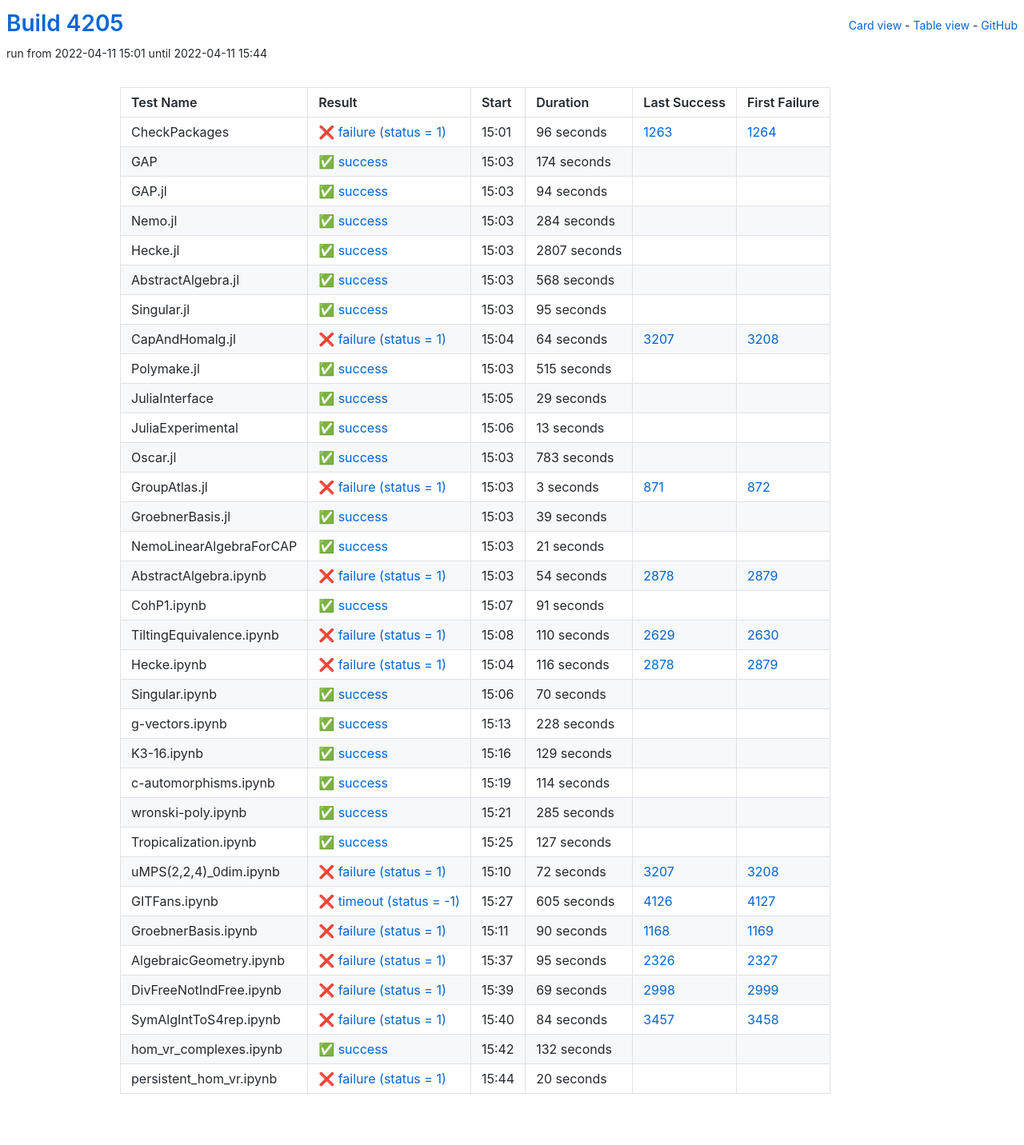
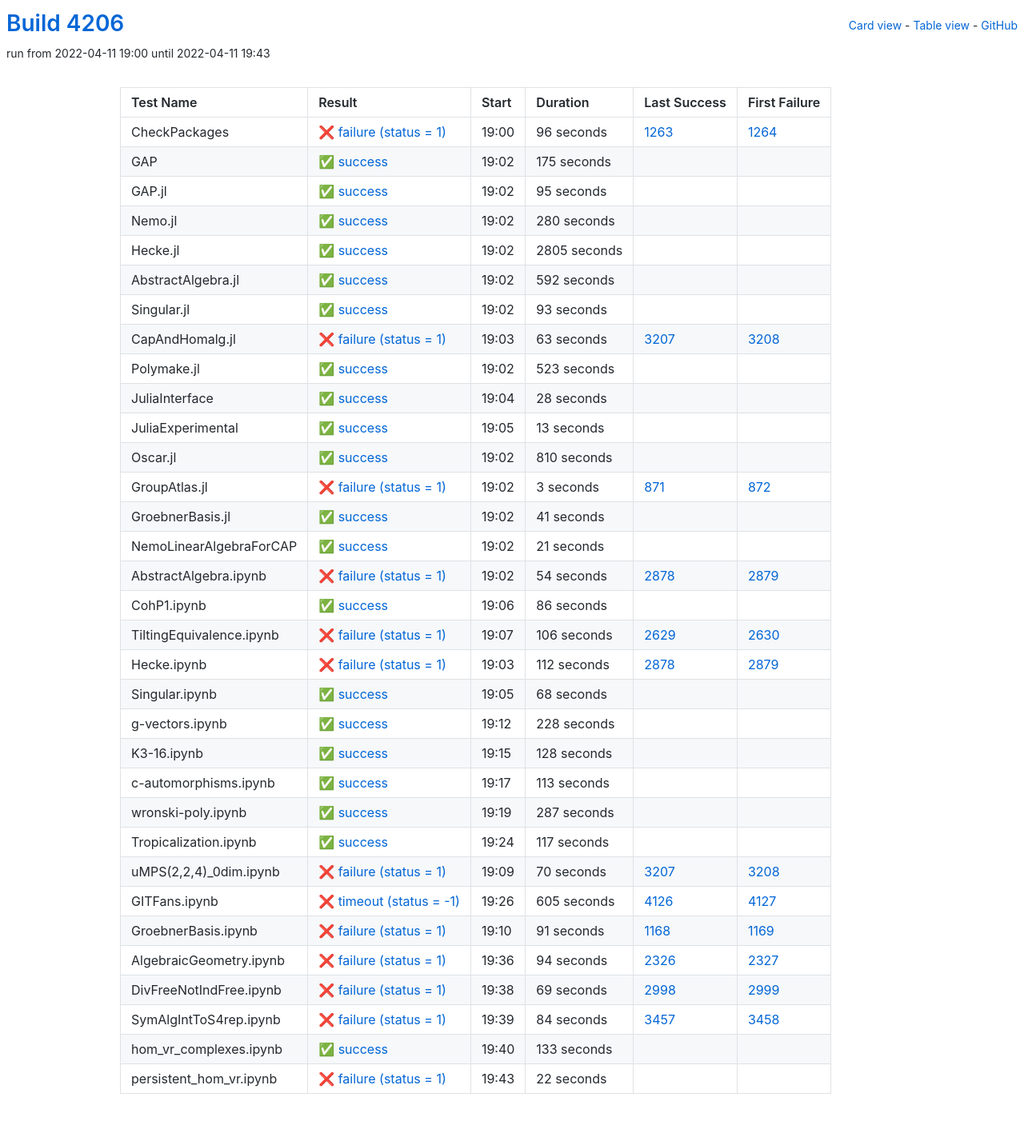
Before and after one commit to oscar-system/oscar-ci-status-stable, a Jekyll site: the page built from table.html, in a window 1280 px wide. Shown: the whole page at 80% size. Built offline with Jekyll 4.4.1, drawn with Linux system fonts in a browser that asks for light colours.

Commit message:
Build #4206

```diff
--- a/_data/ci.yml
+++ b/_data/ci.yml
@@ -1,6 +1,6 @@
 ---
-build: 4205
-build_url: https://oscarci.mathematik.uni-kl.de/job/oscar-stable/4205/
+build: 4206
+build_url: https://oscarci.mathematik.uni-kl.de/job/oscar-stable/4206/
 job: oscar-stable
 organization: oscar-system
 repo: oscar-ci-status-stable
@@ -8,8 +8,8 @@ repourl: https://github.com/oscar-system/oscar-ci-status-stable
 tests:
 - name: CheckPackages
   id: checkpackages
-  log: https://oscarci.mathematik.uni-kl.de/job/oscar-stable/4205/artifact/logs/build-4205/CheckPackages.log
-  start: 2022-04-11 15:01
+  log: https://oscarci.mathematik.uni-kl.de/job/oscar-stable/4206/artifact/logs/build-4206/CheckPackages.log
+  start: 2022-04-11 19:00
   success: false
   exitcode: 1
   status: failure
@@ -20,68 +20,20 @@ tests:
   first_failure_url: https://oscarci.mathematik.uni-kl.de/job/oscar-stable/1264/
 - name: GAP
   id: gap
-  log: https://oscarci.mathematik.uni-kl.de/job/oscar-stable/4205/artifact/logs/build-4205/GAP.log
-  start: 2022-04-11 15:03
+  log: https://oscarci.mathematik.uni-kl.de/job/oscar-stable/4206/artifact/logs/build-4206/GAP.log
+  start: 2022-04-11 19:02
   success: true
   exitcode: 0
   status: success
-  duration: 174
+  duration: 175
   last_success: false
   last_success_url:
   first_failure: false
   first_failure_url:
 - name: GAP.jl
   id: gap-jl
-  log: https://oscarci.mathematik.uni-kl.de/job/oscar-stable/4205/artifact/logs/build-4205/GAP.jl.log
-  start: 2022-04-11 15:03
-  success: true
-  exitcode: 0
-  status: success
-  duration: 94
-  last_success: false
-  last_success_url:
-  first_failure: false
-  first_failure_url:
-- name: Nemo.jl
-  id: nemo-jl
-  log: https://oscarci.mathematik.uni-kl.de/job/oscar-stable/4205/artifact/logs/build-4205/Nemo.jl.log
-  start: 2022-04-11 15:03
-  success: true
-  exitcode: 0
-  status: success
-  duration: 284
-  last_success: false
-  last_success_url:
-  first_failure: false
-  first_failure_url:
-- name: Hecke.jl
-  id: hecke-jl
-  log: https://oscarci.mathematik.uni-kl.de/job/oscar-stable/4205/artifact/logs/build-4205/Hecke.jl.log
-  start: 2022-04-11 15:03
-  success: true
-  exitcode: 0
-  status: success
-  duration: 2807
-  last_success: false
-  last_success_url:
-  first_failure: false
-  first_failure_url:
-- name: AbstractAlgebra.jl
-  id: abstractalgebra-jl
-  log: https://oscarci.mathematik.uni-kl.de/job/oscar-stable/4205/artifact/logs/build-4205/AbstractAlgebra.jl.log
-  start: 2022-04-11 15:03
-  success: true
-  exitcode: 0
-  status: success
-  duration: 568
-  last_success: false
-  last_success_url:
-  first_failure: false
-  first_failure_url:
-- name: Singular.jl
-  id: singular-jl
-  log: https://oscarci.mathematik.uni-kl.de/job/oscar-stable/4205/artifact/logs/build-4205/Singular.jl.log
-  start: 2022-04-11 15:03
+  log: https://oscarci.mathematik.uni-kl.de/job/oscar-stable/4206/artifact/logs/build-4206/GAP.jl.log
+  start: 2022-04-11 19:02
   success: true
   exitcode: 0
   status: success
@@ -90,46 +42,94 @@ tests:
   last_success_url:
   first_failure: false
   first_failure_url:
+- name: Nemo.jl
+  id: nemo-jl
+  log: https://oscarci.mathematik.uni-kl.de/job/oscar-stable/4206/artifact/logs/build-4206/Nemo.jl.log
+  start: 2022-04-11 19:02
+  success: true
+  exitcode: 0
+  status: success
+  duration: 280
+  last_success: false
+  last_success_url:
+  first_failure: false
+  first_failure_url:
+- name: Hecke.jl
+  id: hecke-jl
+  log: https://oscarci.mathematik.uni-kl.de/job/oscar-stable/4206/artifact/logs/build-4206/Hecke.jl.log
+  start: 2022-04-11 19:02
+  success: true
+  exitcode: 0
+  status: success
+  duration: 2805
+  last_success: false
+  last_success_url:
+  first_failure: false
+  first_failure_url:
+- name: AbstractAlgebra.jl
+  id: abstractalgebra-jl
+  log: https://oscarci.mathematik.uni-kl.de/job/oscar-stable/4206/artifact/logs/build-4206/AbstractAlgebra.jl.log
+  start: 2022-04-11 19:02
+  success: true
+  exitcode: 0
+  status: success
+  duration: 592
+  last_success: false
+  last_success_url:
+  first_failure: false
+  first_failure_url:
+- name: Singular.jl
+  id: singular-jl
+  log: https://oscarci.mathematik.uni-kl.de/job/oscar-stable/4206/artifact/logs/build-4206/Singular.jl.log
+  start: 2022-04-11 19:02
+  success: true
+  exitcode: 0
+  status: success
+  duration: 93
+  last_success: false
+  last_success_url:
+  first_failure: false
+  first_failure_url:
 - name: CapAndHomalg.jl
   id: capandhomalg-jl
-  log: https://oscarci.mathematik.uni-kl.de/job/oscar-stable/4205/artifact/logs/build-4205/CapAndHomalg.jl.log
-  start: 2022-04-11 15:04
+  log: https://oscarci.mathematik.uni-kl.de/job/oscar-stable/4206/artifact/logs/build-4206/CapAndHomalg.jl.log
+  start: 2022-04-11 19:03
   success: false
   exitcode: 1
   status: failure
-  duration: 64
+  duration: 63
   last_success: 3207
   last_success_url: https://oscarci.mathematik.uni-kl.de/job/oscar-stable/3207/
   first_failure: 3208
   first_failure_url: https://oscarci.mathematik.uni-kl.de/job/oscar-stable/3208/
 - name: Polymake.jl
   id: polymake-jl
-  log: https://oscarci.mathematik.uni-kl.de/job/oscar-stable/4205/artifact/logs/build-4205/Polymake.jl.log
-  start: 2022-04-11 15:03
+  log: https://oscarci.mathematik.uni-kl.de/job/oscar-stable/4206/artifact/logs/build-4206/Polymake.jl.log
+  start: 2022-04-11 19:02
   success: true
   exitcode: 0
   status: success
-  duration: 515
+  duration: 523
   last_success: false
   last_success_url:
   first_failure: false
   first_failure_url:
 - name: JuliaInterface
   id: juliainterface
-  log: https://oscarci.mathematik.uni-kl.de/job/oscar-stable/4205/artifact/logs/build-4205/JuliaInterface.log
-  start: 2022-04-11 15:05
+  log: https://oscarci.mathematik.uni-kl.de/job/oscar-stable/4206/artifact/logs/build-4206/JuliaInterface.log
+  start: 2022-04-11 19:04
   success: true
   exitcode: 0
   status: success
-  duration: 29
+  duration: 28
   last_success: false
   last_success_url:
   first_failure: false
   first_failure_url:
 - name: JuliaExperimental
   id: juliaexperimental
-  log: https://oscarci.mathematik.uni-kl.de/job/oscar-stable/4205/artifact/logs/build-4205/JuliaExperimental.log
-  start: 2022-04-11 15:06
+  log: https://oscarci.mathematik.uni-kl.de/job/oscar-stable/4206/artifact/logs/build-4206/JuliaExperimental.log
+  start: 2022-04-11 19:05
   success: true
   exitcode: 0
   status: success
@@ -140,20 +140,20 @@ tests:
   first_failure_url:
 - name: Oscar.jl
   id: oscar-jl
-  log: https://oscarci.mathematik.uni-kl.de/job/oscar-stable/4205/artifact/logs/build-4205/Oscar.jl.log
-  start: 2022-04-11 15:03
+  log: https://oscarci.mathematik.uni-kl.de/job/oscar-stable/4206/artifact/logs/build-4206/Oscar.jl.log
+  start: 2022-04-11 19:02
   success: true
   exitcode: 0
   status: success
-  duration: 783
+  duration: 810
   last_success: false
   last_success_url:
   first_failure: false
   first_failure_url:
 - name: GroupAtlas.jl
   id: groupatlas-jl
-  log: https://oscarci.mathematik.uni-kl.de/job/oscar-stable/4205/artifact/logs/build-4205/GroupAtlas.jl.log
-  start: 2022-04-11 15:03
+  log: https://oscarci.mathematik.uni-kl.de/job/oscar-stable/4206/artifact/logs/build-4206/GroupAtlas.jl.log
+  start: 2022-04-11 19:02
   success: false
   exitcode: 1
   status: failure
@@ -164,20 +164,20 @@ tests:
   first_failure_url: https://oscarci.mathematik.uni-kl.de/job/oscar-stable/872/
 - name: GroebnerBasis.jl
   id: groebnerbasis-jl
-  log: https://oscarci.mathematik.uni-kl.de/job/oscar-stable/4205/artifact/logs/build-4205/GroebnerBasis.jl.log
-  start: 2022-04-11 15:03
+  log: https://oscarci.mathematik.uni-kl.de/job/oscar-stable/4206/artifact/logs/build-4206/GroebnerBasis.jl.log
+  start: 2022-04-11 19:02
   success: true
   exitcode: 0
   status: success
-  duration: 39
+  duration: 41
   last_success: false
   last_success_url:
   first_failure: false
   first_failure_url:
 - name: NemoLinearAlgebraForCAP
   id: nemolinearalgebraforcap
-  log: https://oscarci.mathematik.uni-kl.de/job/oscar-stable/4205/artifact/logs/build-4205/NemoLinearAlgebraForCAP.log
-  start: 2022-04-11 15:03
+  log: https://oscarci.mathematik.uni-kl.de/job/oscar-stable/4206/artifact/logs/build-4206/NemoLinearAlgebraForCAP.log
+  start: 2022-04-11 19:02
   success: true
   exitcode: 0
   status: success
@@ -188,8 +188,8 @@ tests:
   first_failure_url:
 - name: AbstractAlgebra.ipynb
   id: abstractalgebra-ipynb
-  log: https://oscarci.mathematik.uni-kl.de/job/oscar-stable/4205/artifact/logs/build-4205/AbstractAlgebra.ipynb.log
-  start: 2022-04-11 15:03
+  log: https://oscarci.mathematik.uni-kl.de/job/oscar-stable/4206/artifact/logs/build-4206/AbstractAlgebra.ipynb.log
+  start: 2022-04-11 19:02
   success: false
   exitcode: 1
   status: failure
@@ -200,56 +200,56 @@ tests:
   first_failure_url: https://oscarci.mathematik.uni-kl.de/job/oscar-stable/2879/
 - name: CohP1.ipynb
   id: cohp1-ipynb
-  log: https://oscarci.mathematik.uni-kl.de/job/oscar-stable/4205/artifact/logs/build-4205/CohP1.ipynb.log
-  start: 2022-04-11 15:07
+  log: https://oscarci.mathematik.uni-kl.de/job/oscar-stable/4206/artifact/logs/build-4206/CohP1.ipynb.log
+  start: 2022-04-11 19:06
   success: true
   exitcode: 0
   status: success
-  duration: 91
+  duration: 86
   last_success: false
   last_success_url:
   first_failure: false
   first_failure_url:
 - name: TiltingEquivalence.ipynb
   id: tiltingequivalence-ipynb
-  log: https://oscarci.mathematik.uni-kl.de/job/oscar-stable/4205/artifact/logs/build-4205/TiltingEquivalence.ipynb.log
-  start: 2022-04-11 15:08
+  log: https://oscarci.mathematik.uni-kl.de/job/oscar-stable/4206/artifact/logs/build-4206/TiltingEquivalence.ipynb.log
+  start: 2022-04-11 19:07
   success: false
   exitcode: 1
   status: failure
-  duration: 110
+  duration: 106
   last_success: 2629
   last_success_url: https://oscarci.mathematik.uni-kl.de/job/oscar-stable/2629/
   first_failure: 2630
   first_failure_url: https://oscarci.mathematik.uni-kl.de/job/oscar-stable/2630/
 - name: Hecke.ipynb
   id: hecke-ipynb
-  log: https://oscarci.mathematik.uni-kl.de/job/oscar-stable/4205/artifact/logs/build-4205/Hecke.ipynb.log
-  start: 2022-04-11 15:04
+  log: https://oscarci.mathematik.uni-kl.de/job/oscar-stable/4206/artifact/logs/build-4206/Hecke.ipynb.log
+  start: 2022-04-11 19:03
   success: false
   exitcode: 1
   status: failure
-  duration: 116
+  duration: 112
   last_success: 2878
   last_success_url: https://oscarci.mathematik.uni-kl.de/job/oscar-stable/2878/
   first_failure: 2879
   first_failure_url: https://oscarci.mathematik.uni-kl.de/job/oscar-stable/2879/
 - name: Singular.ipynb
   id: singular-ipynb
-  log: https://oscarci.mathematik.uni-kl.de/job/oscar-stable/4205/artifact/logs/build-4205/Singular.ipynb.log
-  start: 2022-04-11 15:06
+  log: https://oscarci.mathematik.uni-kl.de/job/oscar-stable/4206/artifact/logs/build-4206/Singular.ipynb.log
+  start: 2022-04-11 19:05
   success: true
   exitcode: 0
   status: success
-  duration: 70
+  duration: 68
   last_success: false
   last_success_url:
   first_failure: false
   first_failure_url:
 - name: g-vectors.ipynb
   id: g-vectors-ipynb
-  log: https://oscarci.mathematik.uni-kl.de/job/oscar-stable/4205/artifact/logs/build-4205/g-vectors.ipynb.log
-  start: 2022-04-11 15:13
+  log: https://oscarci.mathematik.uni-kl.de/job/oscar-stable/4206/artifact/logs/build-4206/g-vectors.ipynb.log
+  start: 2022-04-11 19:12
   success: true
   exitcode: 0
   status: success
@@ -260,68 +260,68 @@ tests:
   first_failure_url:
 - name: K3-16.ipynb
   id: k3-16-ipynb
-  log: https://oscarci.mathematik.uni-kl.de/job/oscar-stable/4205/artifact/logs/build-4205/K3-16.ipynb.log
-  start: 2022-04-11 15:16
+  log: https://oscarci.mathematik.uni-kl.de/job/oscar-stable/4206/artifact/logs/build-4206/K3-16.ipynb.log
+  start: 2022-04-11 19:15
   success: true
   exitcode: 0
   status: success
-  duration: 129
+  duration: 128
   last_success: false
   last_success_url:
   first_failure: false
   first_failure_url:
 - name: c-automorphisms.ipynb
   id: c-automorphisms-ipynb
-  log: https://oscarci.mathematik.uni-kl.de/job/oscar-stable/4205/artifact/logs/build-4205/c-automorphisms.ipynb.log
-  start: 2022-04-11 15:19
+  log: https://oscarci.mathematik.uni-kl.de/job/oscar-stable/4206/artifact/logs/build-4206/c-automorphisms.ipynb.log
+  start: 2022-04-11 19:17
   success: true
   exitcode: 0
   status: success
-  duration: 114
+  duration: 113
   last_success: false
   last_success_url:
   first_failure: false
   first_failure_url:
 - name: wronski-poly.ipynb
   id: wronski-poly-ipynb
-  log: https://oscarci.mathematik.uni-kl.de/job/oscar-stable/4205/artifact/logs/build-4205/wronski-poly.ipynb.log
-  start: 2022-04-11 15:21
+  log: https://oscarci.mathematik.uni-kl.de/job/oscar-stable/4206/artifact/logs/build-4206/wronski-poly.ipynb.log
+  start: 2022-04-11 19:19
   success: true
   exitcode: 0
   status: success
-  duration: 285
+  duration: 287
   last_success: false
   last_success_url:
   first_failure: false
   first_failure_url:
 - name: Tropicalization.ipynb
   id: tropicalization-ipynb
-  log: https://oscarci.mathematik.uni-kl.de/job/oscar-stable/4205/artifact/logs/build-4205/Tropicalization.ipynb.log
-  start: 2022-04-11 15:25
+  log: https://oscarci.mathematik.uni-kl.de/job/oscar-stable/4206/artifact/logs/build-4206/Tropicalization.ipynb.log
+  start: 2022-04-11 19:24
   success: true
   exitcode: 0
   status: success
-  duration: 127
+  duration: 117
   last_success: false
   last_success_url:
   first_failure: false
   first_failure_url:
 - name: uMPS(2,2,4)_0dim.ipynb
   id: umps-2-2-4-0dim-ipynb
-  log: https://oscarci.mathematik.uni-kl.de/job/oscar-stable/4205/artifact/logs/build-4205/uMPS-2-2-4-_0dim.ipynb.log
-  start: 2022-04-11 15:10
+  log: https://oscarci.mathematik.uni-kl.de/job/oscar-stable/4206/artifact/logs/build-4206/uMPS-2-2-4-_0dim.ipynb.log
+  start: 2022-04-11 19:09
   success: false
   exitcode: 1
   status: failure
-  duration: 72
+  duration: 70
   last_success: 3207
   last_success_url: https://oscarci.mathematik.uni-kl.de/job/oscar-stable/3207/
   first_failure: 3208
   first_failure_url: https://oscarci.mathematik.uni-kl.de/job/oscar-stable/3208/
 - name: GITFans.ipynb
   id: gitfans-ipynb
-  log: https://oscarci.mathematik.uni-kl.de/job/oscar-stable/4205/artifact/logs/build-4205/GITFans.ipynb.log
-  start: 2022-04-11 15:27
+  log: https://oscarci.mathematik.uni-kl.de/job/oscar-stable/4206/artifact/logs/build-4206/GITFans.ipynb.log
+  start: 2022-04-11 19:26
   success: false
   exitcode: -1
   status: timeout
@@ -332,32 +332,32 @@ tests:
   first_failure_url: https://oscarci.mathematik.uni-kl.de/job/oscar-stable/4127/
 - name: GroebnerBasis.ipynb
   id: groebnerbasis-ipynb
-  log: https://oscarci.mathematik.uni-kl.de/job/oscar-stable/4205/artifact/logs/build-4205/GroebnerBasis.ipynb.log
-  start: 2022-04-11 15:11
+  log: https://oscarci.mathematik.uni-kl.de/job/oscar-stable/4206/artifact/logs/build-4206/GroebnerBasis.ipynb.log
+  start: 2022-04-11 19:10
   success: false
   exitcode: 1
   status: failure
-  duration: 90
+  duration: 91
   last_success: 1168
   last_success_url: https://oscarci.mathematik.uni-kl.de/job/oscar-stable/1168/
   first_failure: 1169
   first_failure_url: https://oscarci.mathematik.uni-kl.de/job/oscar-stable/1169/
 - name: AlgebraicGeometry.ipynb
   id: algebraicgeometry-ipynb
-  log: https://oscarci.mathematik.uni-kl.de/job/oscar-stable/4205/artifact/logs/build-4205/AlgebraicGeometry.ipynb.log
-  start: 2022-04-11 15:37
+  log: https://oscarci.mathematik.uni-kl.de/job/oscar-stable/4206/artifact/logs/build-4206/AlgebraicGeometry.ipynb.log
+  start: 2022-04-11 19:36
   success: false
   exitcode: 1
   status: failure
-  duration: 95
+  duration: 94
   last_success: 2326
   last_success_url: https://oscarci.mathematik.uni-kl.de/job/oscar-stable/2326/
   first_failure: 2327
   first_failure_url: https://oscarci.mathematik.uni-kl.de/job/oscar-stable/2327/
 - name: DivFreeNotIndFree.ipynb
   id: divfreenotindfree-ipynb
-  log: https://oscarci.mathematik.uni-kl.de/job/oscar-stable/4205/artifact/logs/build-4205/DivFreeNotIndFree.ipynb.log
-  start: 2022-04-11 15:39
+  log: https://oscarci.mathematik.uni-kl.de/job/oscar-stable/4206/artifact/logs/build-4206/DivFreeNotIndFree.ipynb.log
+  start: 2022-04-11 19:38
   success: false
   exitcode: 1
   status: failure
@@ -368,8 +368,8 @@ tests:
   first_failure_url: https://oscarci.mathematik.uni-kl.de/job/oscar-stable/2999/
 - name: SymAlgIntToS4rep.ipynb
   id: symalginttos4rep-ipynb
-  log: https://oscarci.mathematik.uni-kl.de/job/oscar-stable/4205/artifact/logs/build-4205/SymAlgIntToS4rep.ipynb.log
-  start: 2022-04-11 15:40
+  log: https://oscarci.mathematik.uni-kl.de/job/oscar-stable/4206/artifact/logs/build-4206/SymAlgIntToS4rep.ipynb.log
+  start: 2022-04-11 19:39
   success: false
   exitcode: 1
   status: failure
@@ -380,24 +380,24 @@ tests:
   first_failure_url: https://oscarci.mathematik.uni-kl.de/job/oscar-stable/3458/
 - name: hom_vr_complexes.ipynb
   id: hom-vr-complexes-ipynb
-  log: https://oscarci.mathematik.uni-kl.de/job/oscar-stable/4205/artifact/logs/build-4205/hom_vr_complexes.ipynb.log
-  start: 2022-04-11 15:42
+  log: https://oscarci.mathematik.uni-kl.de/job/oscar-stable/4206/artifact/logs/build-4206/hom_vr_complexes.ipynb.log
+  start: 2022-04-11 19:40
   success: true
   exitcode: 0
   status: success
-  duration: 132
+  duration: 133
   last_success: false
   last_success_url:
   first_failure: false
   first_failure_url:
 - name: persistent_hom_vr.ipynb
   id: persistent-hom-vr-ipynb
-  log: https://oscarci.mathematik.uni-kl.de/job/oscar-stable/4205/artifact/logs/build-4205/persistent_hom_vr.ipynb.log
-  start: 2022-04-11 15:44
+  log: https://oscarci.mathematik.uni-kl.de/job/oscar-stable/4206/artifact/logs/build-4206/persistent_hom_vr.ipynb.log
+  start: 2022-04-11 19:43
   success: false
   exitcode: 1
   status: failure
-  duration: 20
+  duration: 22
   last_success: false
   last_success_url:
   first_failure: false
```
Also changed, not shown: README.md.
